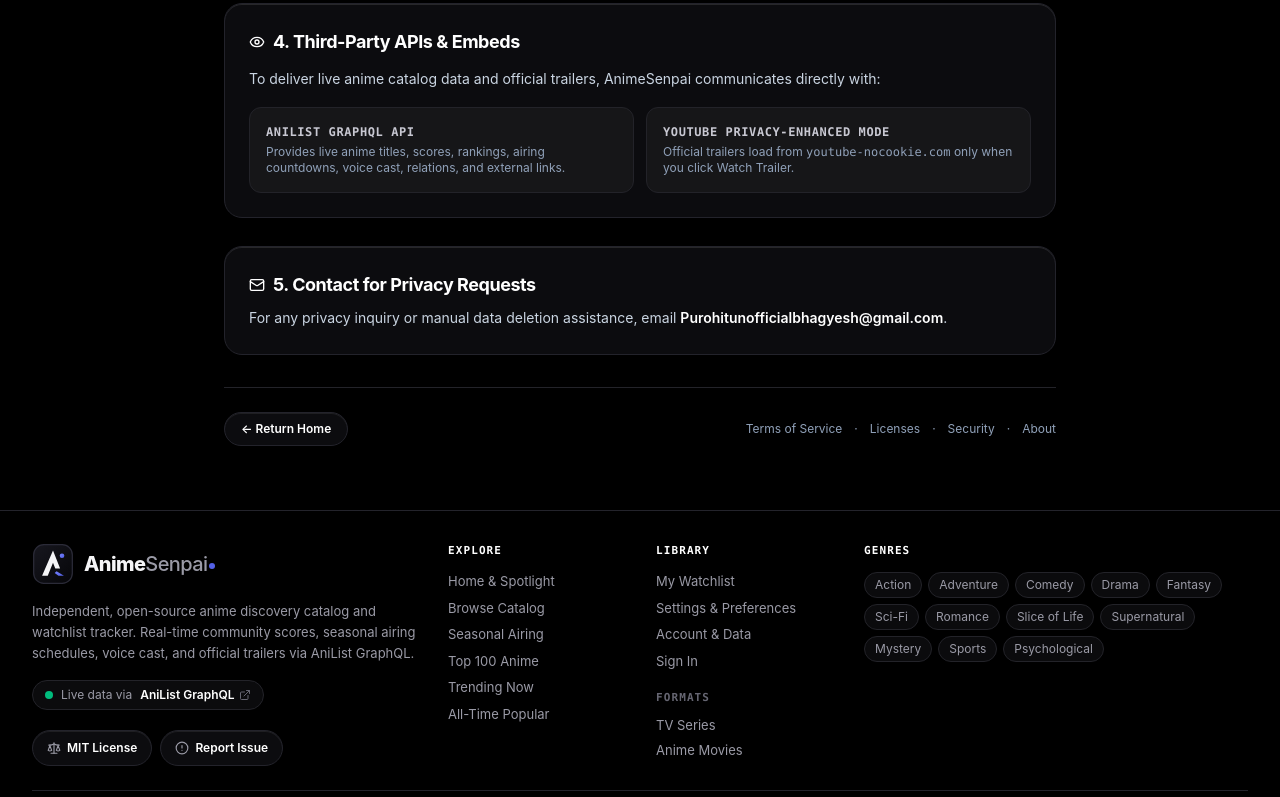
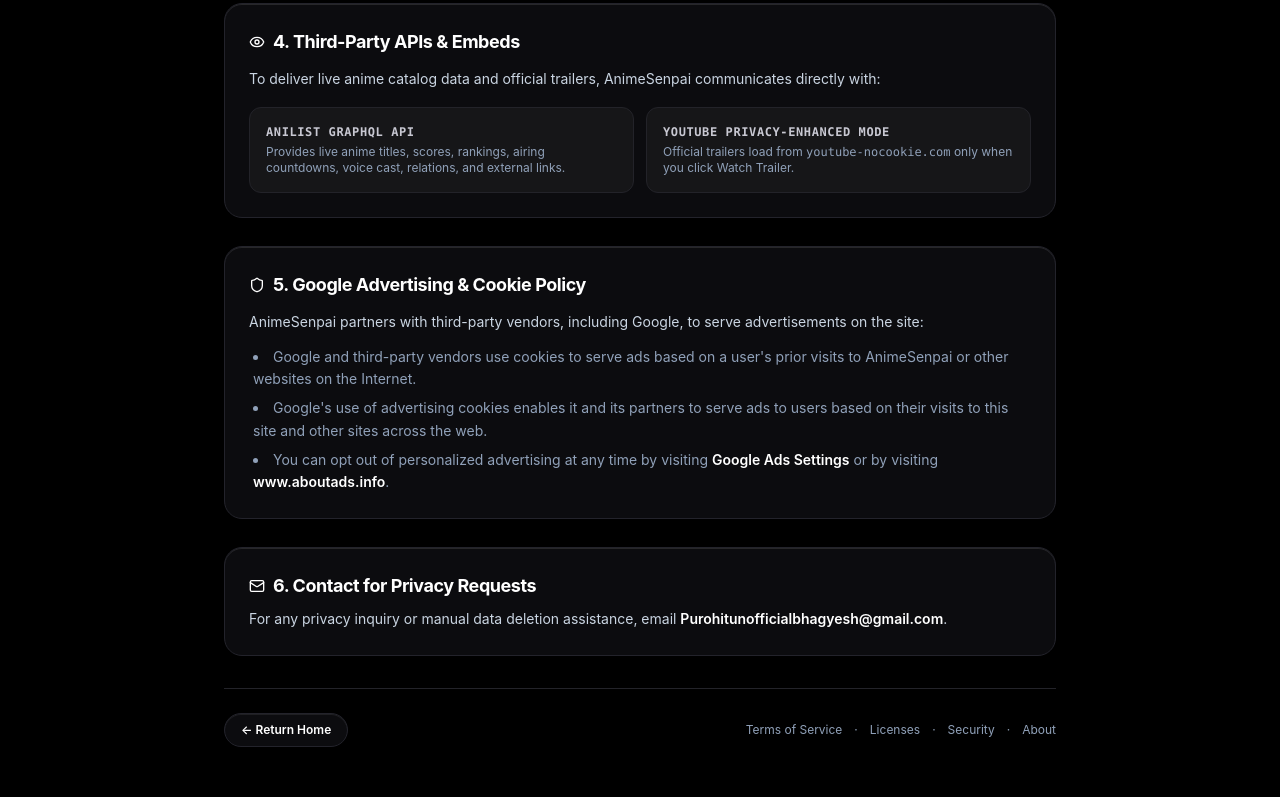
Before and after one commit to PurohitBhagyesh/anime-watch-recommendation, a React (Vite) app in the folder frontend/: page /privacy in a window 1280 px wide. Shown: the part 938-1735 px from the top of the page. Built offline with nearby package versions, Linux system fonts and the light colour scheme; no server answers.

Commit message:
docs(privacy,policy): add Google AdSense advertising & cookie disclosure to Privacy Policy, and align site descriptions for AdSense review approval

```diff
--- a/frontend/index.html
+++ b/frontend/index.html
@@ -35,7 +35,7 @@
 
   <!-- SEO Meta Tags (Optimized for Google SERP display & high CTR) -->
   <meta name="description"
-    content="Discover 20,000+ anime, track episodes, sync watchlists, and watch official trailers free & ad-free on AnimeSenpai — powered live by AniList." />
+    content="Discover 20,000+ anime, track episodes, sync watchlists, and watch official trailers free on AnimeSenpai — powered live by AniList." />
   <meta name="keywords"
     content="anime, anime tracker, anime discovery, anime recommendations, anilist, seasonal anime, top 100 anime, anime senpai, anime list, watchlist tracker" />
   <meta name="author" content="AnimeSenpai Team" />
@@ -50,7 +50,7 @@
   <meta property="og:url" content="https://www.animesenpai.online/" />
   <meta property="og:title" content="AnimeSenpai • Anime Discovery, Tracker & Recommendations" />
   <meta property="og:description"
-    content="Discover 20,000+ anime, track episodes, sync watchlists, and watch official trailers free & ad-free on AnimeSenpai — powered live by AniList." />
+    content="Discover 20,000+ anime, track episodes, sync watchlists, and watch official trailers free on AnimeSenpai — powered live by AniList." />
   <meta property="og:image" content="https://www.animesenpai.online/og-banner.jpg?v=7" />
   <meta property="og:image:type" content="image/jpeg" />
   <meta property="og:image:width" content="2400" />
@@ -63,7 +63,7 @@
   <meta name="twitter:url" content="https://www.animesenpai.online/" />
   <meta name="twitter:title" content="AnimeSenpai • Anime Discovery, Tracker & Recommendations" />
   <meta name="twitter:description"
-    content="Discover 20,000+ anime, track episodes, sync watchlists, and watch official trailers free & ad-free on AnimeSenpai — powered live by AniList." />
+    content="Discover 20,000+ anime, track episodes, sync watchlists, and watch official trailers free on AnimeSenpai — powered live by AniList." />
   <meta name="twitter:image" content="https://www.animesenpai.online/og-banner.jpg?v=7" />
   <meta name="twitter:image:alt" content="AnimeSenpai — Modern Anime Discovery, Recommendations & Watchlist Tracker" />
 
@@ -85,7 +85,7 @@
         "height": 512
       },
       "image": "https://www.animesenpai.online/logo-512.png?v=3",
-      "description": "AnimeSenpai is an independent, ad-free anime catalog and personal watchlist tracking platform powered by the AniList GraphQL API and official YouTube trailer embeds.",
+      "description": "AnimeSenpai is an independent anime catalog and personal watchlist tracking platform powered by the AniList GraphQL API and official YouTube trailer embeds.",
       "disambiguatingDescription": "AnimeSenpai (animesenpai.online) is an independent anime database and personal watchlist tracking web app, distinct from anime news blogs or streaming mirrors.",
       "founder": {
         "@type": "Person",
@@ -256,10 +256,10 @@
         },
         {
           "@type": "Question",
-          "name": "Is AnimeSenpai free and ad-free?",
+          "name": "Is AnimeSenpai free to use?",
           "acceptedAnswer": {
             "@type": "Answer",
-            "text": "Yes. AnimeSenpai is completely free to use, 100% ad-free, and contains zero intrusive popups or tracking networks."
+            "text": "Yes. AnimeSenpai is completely free to use, featuring clean non-intrusive layouts with zero malicious redirects."
           }
         },
         {
--- a/frontend/src/pages/AboutPage.tsx
+++ b/frontend/src/pages/AboutPage.tsx
@@ -127,7 +127,7 @@ export const AboutPage: React.FC = () => {
               We are <strong>NOT affiliated, associated, authorized, endorsed by, or in any way officially connected</strong> with third-party anime news blogs (such as <em>animesenpai.net</em>), commercial media apps, or pirated video aggregators.
             </p>
             <p className="text-xs text-slate-400 leading-relaxed">
-              AnimeSenpai was created strictly to give anime enthusiasts a fast, ad-free, and clean interface to explore seasonal schedules, track watchlist progress, and watch official trailers via verified public APIs.
+              AnimeSenpai was created strictly to give anime enthusiasts a fast, clean, and modern interface to explore seasonal schedules, track watchlist progress, and watch official trailers via verified public APIs.
             </p>
           </div>
         </div>
@@ -144,7 +144,7 @@ export const AboutPage: React.FC = () => {
             <div className="w-8 h-8 rounded-lg bg-[#151519] border border-[#3a3a44] flex items-center justify-center text-white">
               <Lock className="w-4 h-4" />
             </div>
-            <h3 className="font-bold text-white text-sm">100% Ad-Free & Safe</h3>
+            <h3 className="font-bold text-white text-sm">Clean, Secure & Safe</h3>
             <p className="text-xs text-slate-400 leading-relaxed">
               No deceptive banners, no intrusive redirects, no malware, and no crypto miners. Your security and privacy are paramount.
             </p>
--- a/frontend/src/pages/AccountPage.tsx
+++ b/frontend/src/pages/AccountPage.tsx
@@ -1658,7 +1658,7 @@ export const AccountPage: React.FC<AccountPageProps> = ({ defaultTab }) => {
               <div className="anilist-card-static p-5 space-y-3">
                 <AppLogo size="md" subtitle="" />
                 <p className="text-xs sm:text-sm text-[#9a9aa6] leading-relaxed">
-                  Independent, ad-free anime discovery catalog and personal watchlist tracker. Real-time community scores, seasonal airing schedules, voice cast, and official trailers powered by AniList GraphQL.
+                  Independent anime discovery catalog and personal watchlist tracker. Real-time community scores, seasonal airing schedules, voice cast, and official trailers powered by AniList GraphQL.
                 </p>
                 <div className="flex flex-wrap items-center gap-2 pt-1">
                   <a
--- a/frontend/src/pages/HomePage.tsx
+++ b/frontend/src/pages/HomePage.tsx
@@ -21,7 +21,7 @@ export const HomePage: React.FC = () => {
   useSEO({
     title: 'AnimeSenpai • Anime Discovery, Tracker & Recommendations',
     description:
-      'Discover 20,000+ anime, track episodes, sync watchlists, and watch official trailers free & ad-free on AnimeSenpai — powered live by AniList.',
+      'Discover 20,000+ anime, track episodes, sync watchlists, and watch official trailers free on AnimeSenpai — powered live by AniList.',
     canonicalUrl: `${SITE_URL}/`,
   });
 
--- a/frontend/src/pages/PrivacyPage.tsx
+++ b/frontend/src/pages/PrivacyPage.tsx
@@ -43,10 +43,10 @@ export const PrivacyPage: React.FC = () => {
         <section className="anilist-card-static p-5 sm:p-6 space-y-2.5">
           <h2 className="text-base sm:text-lg font-bold text-white flex items-center gap-2">
             <Lock aria-hidden="true" className="w-4 h-4 text-white" />
-            1. Zero Data Selling & Minimal Collection
+            1. Zero Data Selling & Privacy Protection
           </h2>
           <p>
-            AnimeSenpai is built with a strict privacy-first architecture. We do not sell, rent, share, or monetize user data, and we do not run third-party ad networks or behavioral tracking scripts.
+            AnimeSenpai is built with a strict privacy-first architecture. We do not sell, rent, or trade personal user data, and we collect only the minimal data necessary to provide discovery and watchlist features.
           </p>
           <p className="text-slate-400">
             You can browse the full anime catalog, search 20,000+ titles, and watch official trailers without creating an account.
@@ -112,10 +112,45 @@ export const PrivacyPage: React.FC = () => {
           </div>
         </section>
 
+        <section className="anilist-card-static p-5 sm:p-6 space-y-3">
+          <h2 className="text-base sm:text-lg font-bold text-white flex items-center gap-2">
+            <Shield aria-hidden="true" className="w-4 h-4 text-white" />
+            5. Google Advertising & Cookie Policy
+          </h2>
+          <p>
+            AnimeSenpai partners with third-party vendors, including Google, to serve advertisements on the site:
+          </p>
+          <ul className="list-disc list-inside space-y-1.5 text-slate-400 pl-1">
+            <li>Google and third-party vendors use cookies to serve ads based on a user's prior visits to AnimeSenpai or other websites on the Internet.</li>
+            <li>Google's use of advertising cookies enables it and its partners to serve ads to users based on their visits to this site and other sites across the web.</li>
+            <li>
+              You can opt out of personalized advertising at any time by visiting{' '}
+              <a
+                href="https://adssettings.google.com"
+                target="_blank"
+                rel="noopener noreferrer"
+                className="text-white hover:underline font-semibold"
+              >
+                Google Ads Settings
+              </a>
+              {' '}or by visiting{' '}
+              <a
+                href="https://www.aboutads.info/choices/"
+                target="_blank"
+                rel="noopener noreferrer"
+                className="text-white hover:underline font-semibold"
+              >
+                www.aboutads.info
+              </a>
+              .
+            </li>
+          </ul>
+        </section>
+
         <section className="anilist-card-static p-5 sm:p-6 space-y-2">
           <h2 className="text-base sm:text-lg font-bold text-white flex items-center gap-2">
             <Mail aria-hidden="true" className="w-4 h-4 text-white" />
-            5. Contact for Privacy Requests
+            6. Contact for Privacy Requests
           </h2>
           <p>
             For any privacy inquiry or manual data deletion assistance, email{' '}
```
